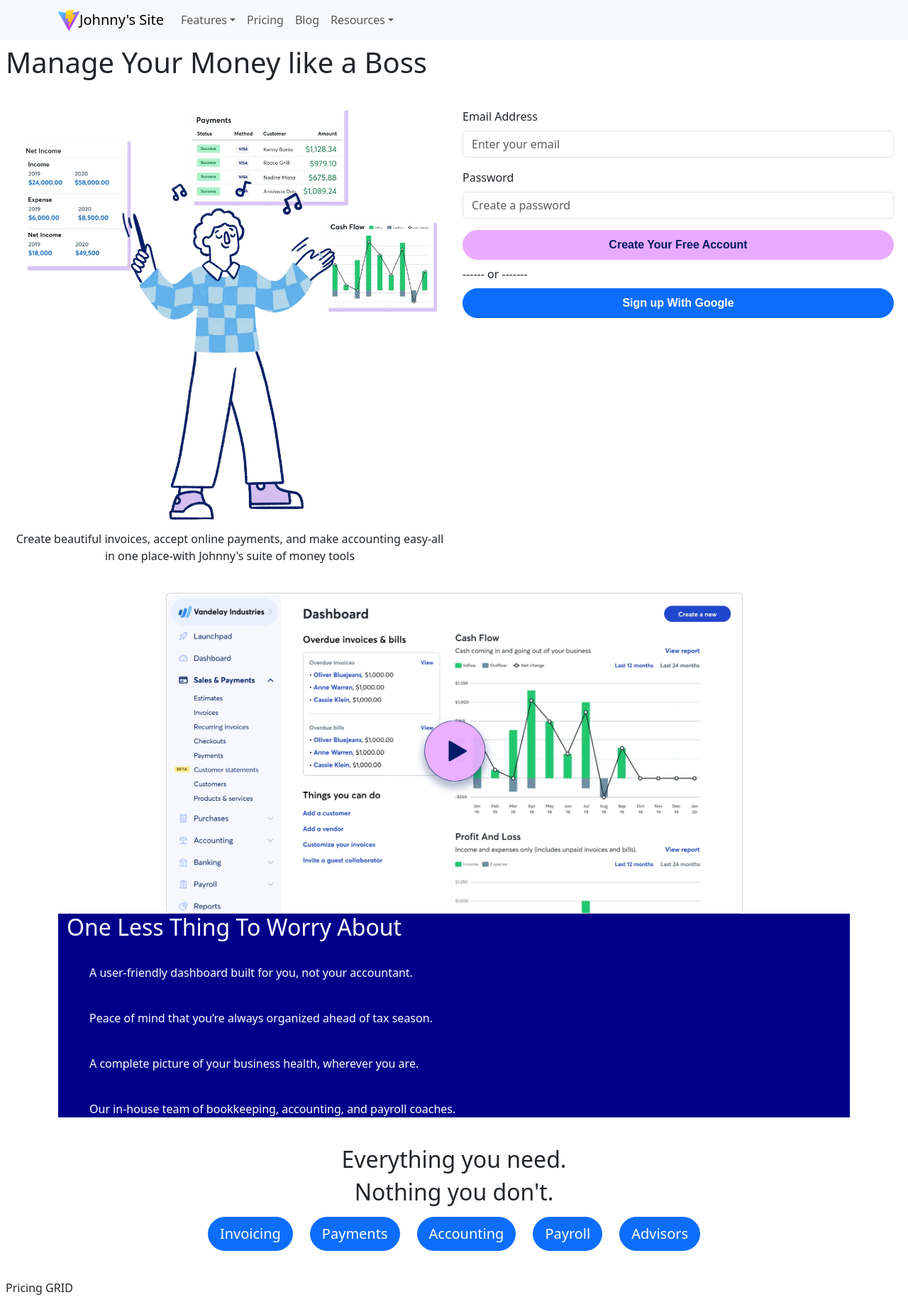
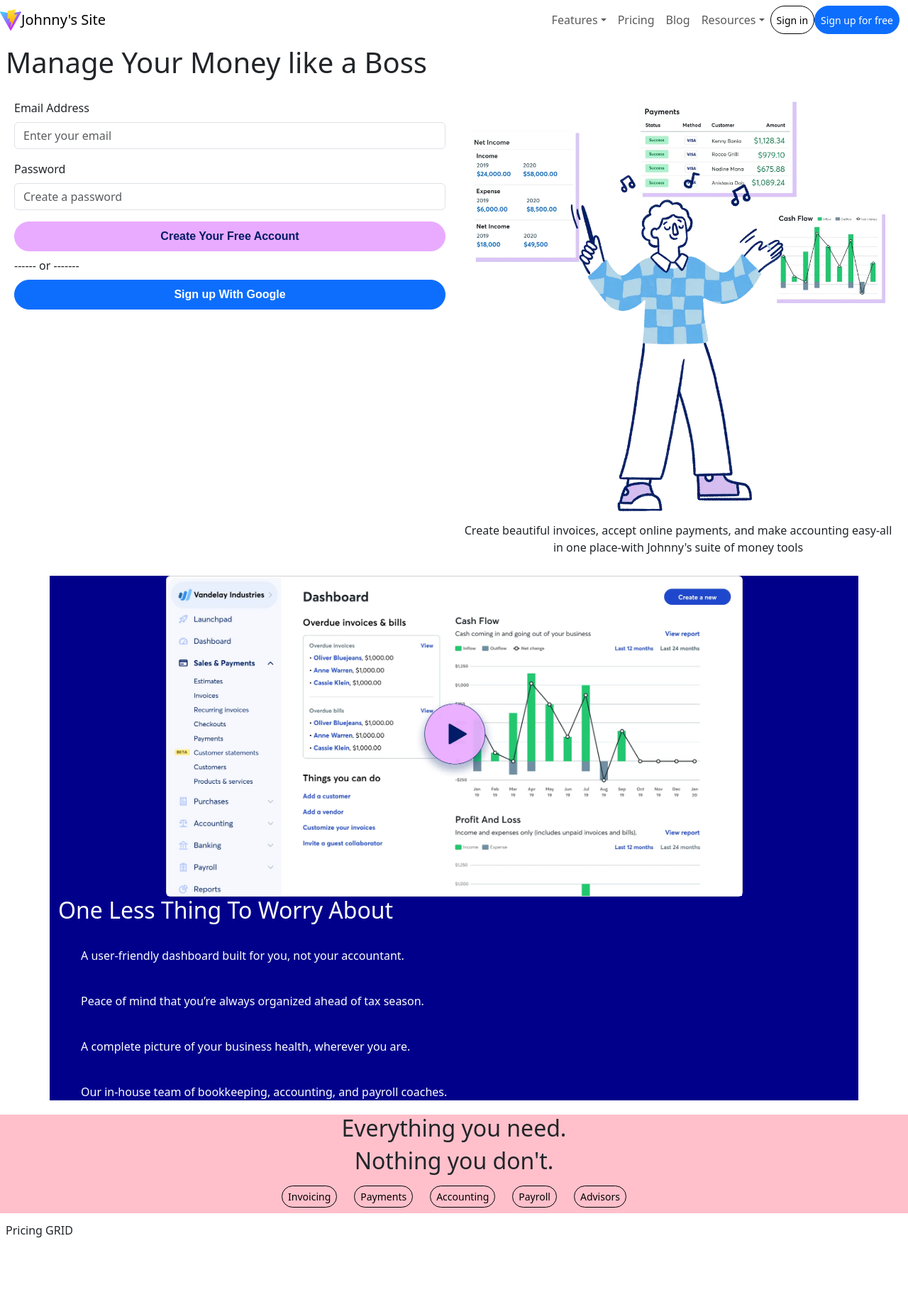
Before and after one commit to wthwang38/jc-wave-replicate, a React (Vite) app: page / in a window 1280 px wide. Shown: the whole page at 71% size. After the commit the page ends 1753 px from the top, so only its background shows below. Built offline with nearby package versions, Linux system fonts and the light colour scheme.

Commit message:
feature button clean and aligned

```diff
--- a/src/App.jsx
+++ b/src/App.jsx
@@ -12,11 +12,11 @@ function App() {
   return (
     <>
       <NavigationBar/>
-      <Stack gap={3}>
+      <Stack gap={1}>
         <div className='p-2'><h1>Manage Your Money like a Boss</h1></div>
         <div className='p-2'><HeroPage /></div>
-        <div className='container-md'><CustomerVid /></div>
-        <div className='mx-auto p-2'><Features /></div>
+        <div><CustomerVid /></div>
+        <div><Features /></div>
         <div className='p-2'><Pricing /></div >
       </Stack>
     </>
--- a/src/CustomerVid.jsx
+++ b/src/CustomerVid.jsx
@@ -7,12 +7,13 @@ a "video"
 */
     return(
         <>
+            <Container style={{ backgroundColor: '#00008b', color: 'white' }}>
             <div className='container-sm w-75'>
                 <Card >
                     <img src='Youtubevidcdemo.webp' alt='youtube Demo' />
                 </Card>
             </div>
-            <Container style={{backgroundColor:'#00008b', color:'white'}}>
+
                 <h2>One Less Thing To Worry About</h2>
                 <ul>
                     <img/><p>A user-friendly dashboard built for you, not your accountant.</p>
--- a/src/Features.jsx
+++ b/src/Features.jsx
@@ -11,7 +11,7 @@ buttons: Invoicing, Accounting, Payments, Payroll, Advisors
 brings to the specific feature
 */
     return (
-        <>
+        <div style={{backgroundColor:"pink"}}>
             <Container>
                 <h2 style={{textAlign:'center'}}>
                     Everything you need.
@@ -20,18 +20,18 @@ brings to the specific feature
                     Nothing you don't.
                 </h2>
             </Container>
-            <Navbar justify>
-                <Container>
+            <Navbar>
+                <Container className='justify-content-center'>
                     <Row>
-                        <Col><Button size='lg' style={{ borderRadius: '2rem' }}>Invoicing</Button></Col>
-                        <Col><Button size='lg' style={{ borderRadius: '2rem' }}>Payments</Button></Col>
-                        <Col><Button size='lg' style={{ borderRadius: '2rem' }}>Accounting</Button></Col>
-                        <Col><Button size='lg' style={{ borderRadius: '2rem' }}>Payroll</Button></Col>
-                        <Col><Button size='lg' style={{ borderRadius: '2rem' }}>Advisors</Button></Col>
+                        <Col><Button variant='outline-light' size='sm' style={{borderColor:'black', color:'black', borderRadius: '2rem' }}>Invoicing</Button></Col>
+                        <Col><Button variant='outline-light' size='sm' style={{borderColor:'black', color:'black', borderRadius: '2rem' }}>Payments</Button></Col>
+                        <Col><Button variant='outline-light' size='sm' style={{borderColor:'black', color:'black', borderRadius: '2rem' }}>Accounting</Button></Col>
+                        <Col><Button variant='outline-light' size='sm' style={{borderColor:'black', color:'black', borderRadius: '2rem' }}>Payroll</Button></Col>
+                        <Col><Button variant='outline-light' size='sm' style={{borderColor:'black', color:'black', borderRadius: '2rem' }}>Advisors</Button></Col>
                     </Row>
                 </Container>
             </Navbar>
-        </>
+        </div>
     )
 }
 
--- a/src/HeroPage.jsx
+++ b/src/HeroPage.jsx
@@ -13,12 +13,12 @@ log-in/Auth
     return(
         <Container fluid>
             <Row>
+                <Col><Login /></Col>
                 <Col>
                 <img alt='happyman'  src='/whitemanpic.webp' className='container-md'/>
                     <p style={{ textAlign: 'center' }}>
                         Create beautiful invoices, accept online payments, and make accounting easy-all in one place-with Johnny's suite of money tools
                     </p></Col>
-                <Col><Login /></Col>
             </Row>
         </Container >
     )
--- a/src/NavigationBar.jsx
+++ b/src/NavigationBar.jsx
@@ -1,20 +1,21 @@
 import React from 'react'
-//import Button from 'react-bootstrap/Button';
+import Button from 'react-bootstrap/Button';
 import Container from 'react-bootstrap/Container';
-//import Form from 'react-bootstrap/Form';
 import Nav from 'react-bootstrap/Nav';
 import Navbar from 'react-bootstrap/Navbar';
 import NavDropdown from 'react-bootstrap/NavDropdown';
+import Row from 'react-bootstrap/Row';
+import Col from 'react-bootstrap/Col';
 
 const NavigationBar = () => {
   return (
-    <Navbar expand='lg' className='bg-body-tertiary'>
-      <Container>
+    <Navbar expand='lg'>
         <Navbar.Brand href='#home'><img alt='logo' src='/vite.svg' width='30' height='30' className='d-inline-block align-top'/>Johnny's Site
         </Navbar.Brand>
-        <Navbar.Toggle aria-controls='basic-navbar-nav' />
-        <Navbar.Collapse id='basic-navbar-nav'>
-          <Nav className='me-auto'>
+        <Navbar.Toggle/>
+        <Navbar.Collapse className="justify-content-end">
+        <Container>
+        <Nav className="justify-content-end">
             <NavDropdown title='Features' id='basic-nav-dropdown'>
               <NavDropdown.Item href='#invoicing'>Invoicing</NavDropdown.Item>
               <NavDropdown.Item href='#payments'>Payments</NavDropdown.Item>
@@ -30,9 +31,11 @@ const NavigationBar = () => {
               <NavDropdown.Item href='#howitworks'>How Support Works</NavDropdown.Item>
               <NavDropdown.Item href='#affiliates'>Become an Affiliate</NavDropdown.Item>
             </NavDropdown>
+            <Button variant='outline-light' size='sm' style={{ borderRadius: '2rem', color:'black', borderColor:'black'}}> Sign in </Button>
+            <Button size='sm' style={{ borderRadius: '2rem' }}> Sign up for free </Button>
           </Nav>
+        </Container>
         </Navbar.Collapse>
-      </Container>
     </Navbar>
   );
 }
```
